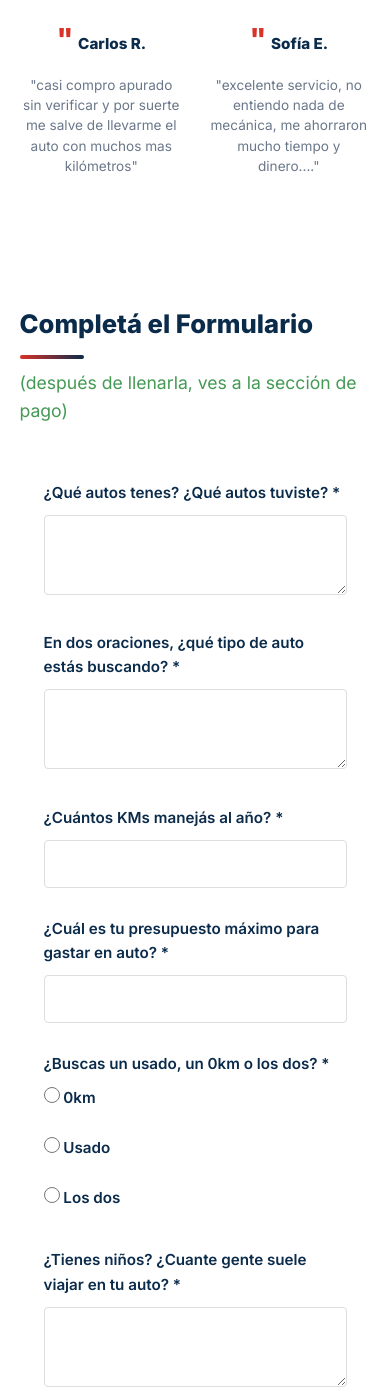
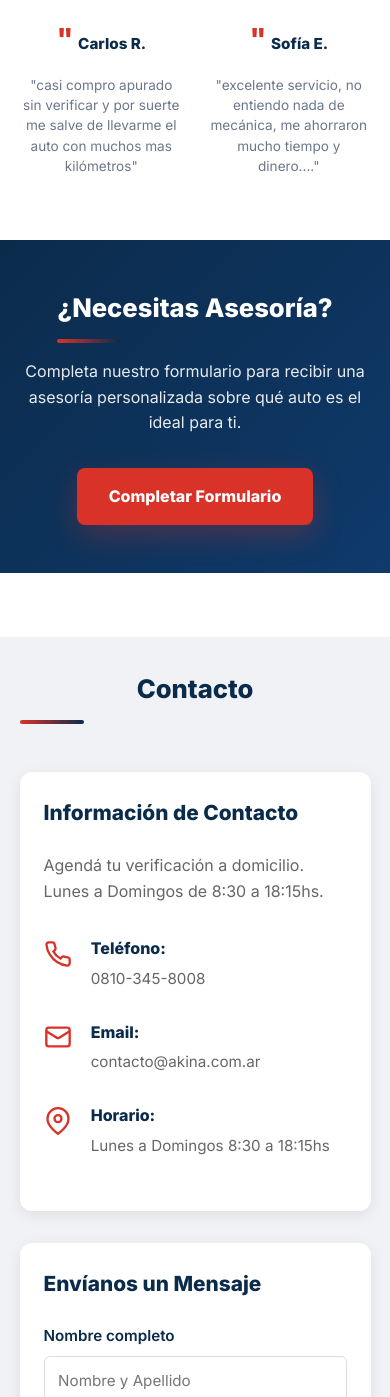
Before and after one commit to david2987/akina, a PHP site: page / in a window 390 px wide. Shown: the part 5103-6500 px from the top of the page. Run offline with PHP 8.4, Linux system fonts and the light colour scheme.

Commit message:
Remove form section and replace with Google Form redirect button with navy gradient background

```diff
--- a/assets/css/styles.css
+++ b/assets/css/styles.css
@@ -180,27 +180,19 @@ body { font-family: 'Inter', system-ui, -apple-system, 'Segoe UI', Roboto, 'Helv
   .contact-info-box, .contact-form-box { padding: 1.5rem; }
 }
 
-/* Asesoría Form */
-.asesoria { background: #f5f5f5; margin: 0 -200vw; padding: 3rem calc(200vw - 45vw); }
-.asesoria h2 { color: var(--navy); }
-.asesoria .lead { color: #666; font-size: 0.95rem; margin-bottom: 2rem; }
-.asesoria-form { max-width: 800px; margin: 2rem auto; background: #fff; padding: 2rem; border-radius: 8px; }
-.form-group { margin-bottom: 1.8rem; }
-.form-group label { display: block; color: var(--navy); font-weight: 600; font-size: 0.95rem; margin-bottom: 0.6rem; }
-.form-group input[type="text"],
-.form-group textarea { width: 100%; padding: 0.85rem; border: 1px solid #ddd; border-radius: 4px; font-family: inherit; font-size: 0.95rem; }
-.form-group textarea { resize: vertical; min-height: 80px; }
-.radio-group, .checkbox-group { display: grid; grid-template-columns: repeat(auto-fit, minmax(120px, 1fr)); gap: 1rem; }
-.radio-label, .checkbox-label { display: flex; align-items: center; gap: 0.5rem; cursor: pointer; font-weight: 400; color: #333; }
-.radio-label input[type="radio"],
-.checkbox-label input[type="checkbox"] { cursor: pointer; width: 16px; height: 16px; }
-.btn-submit { width: 100%; padding: 1rem; background: #2563eb; color: #fff; font-weight: 700; border: none; border-radius: 4px; cursor: pointer; transition: background 0.3s; }
-.btn-submit:hover { background: #1e40af; }
+/* Form Redirect Section */
+.form-redirect { background: linear-gradient(135deg, var(--navy) 0%, #0f3a6b 100%); margin: 0 -200vw; padding: 5rem calc(200vw - 45vw); text-align: center; }
+.form-redirect h2 { color: #fff; margin-bottom: 1rem; }
+.form-redirect .lead { color: rgba(255,255,255,0.9); font-size: 1.1rem; margin-bottom: 2rem; max-width: 700px; margin-left: auto; margin-right: auto; }
+.form-redirect-content { display: flex; flex-direction: column; align-items: center; }
+.btn-form-large { display: inline-block; padding: 1.2rem 2.5rem; font-size: 1.05rem; font-weight: 700; background: var(--accent); color: #fff; text-decoration: none; border-radius: 8px; transition: all 0.3s; box-shadow: 0 10px 30px rgba(217,50,40,0.3); }
+.btn-form-large:hover { transform: translateY(-3px); box-shadow: 0 15px 40px rgba(217,50,40,0.4); background: var(--accent-dark); }
 
 @media (max-width: 880px) {
-  .asesoria { margin: 0; padding: 2rem 0; }
-  .asesoria-form { padding: 1.5rem; }
-  .radio-group, .checkbox-group { grid-template-columns: 1fr; }
+  .form-redirect { margin: 0; padding: 3rem 0; }
+  .form-redirect h2 { font-size: 1.6rem; }
+  .form-redirect .lead { font-size: 1rem; }
+  .btn-form-large { padding: 1rem 2rem; font-size: 1rem; }
 }
 
 /* Footer */
--- a/index.html
+++ b/index.html
@@ -254,97 +254,12 @@
       </div>
 
     </section>
-
-    <section class="container section" id="asesoria">
-      <h2>Completá el Formulario</h2>
-      <p class="lead">(después de llenarla, ves a la sección de pago)</p>
-
-      <form class="asesoria-form">
-        <div class="form-group">
-          <label for="autos">¿Qué autos tenes? ¿Qué autos tuviste? *</label>
-          <textarea id="autos" placeholder="" required></textarea>
-        </div>
-
-        <div class="form-group">
-          <label for="razon">En dos oraciones, ¿qué tipo de auto estás buscando? *</label>
-          <textarea id="razon" placeholder="" required></textarea>
-        </div>
-
-        <div class="form-group">
-          <label for="km">¿Cuántos KMs manejás al año? *</label>
-          <input type="text" id="km" placeholder="" required />
-        </div>
-
-        <div class="form-group">
-          <label for="presupuesto">¿Cuál es tu presupuesto máximo para gastar en auto? *</label>
-          <input type="text" id="presupuesto" placeholder="" required />
-        </div>
-
-        <div class="form-group">
-          <label>¿Buscas un usado, un 0km o los dos? *</label>
-          <div class="radio-group">
-            <label class="radio-label">
-              <input type="radio" name="busqueda" value="0km" />
-              0km
-            </label>
-            <label class="radio-label">
-              <input type="radio" name="busqueda" value="usado" />
-              Usado
-            </label>
-            <label class="radio-label">
-              <input type="radio" name="busqueda" value="los-dos" />
-              Los dos
-            </label>
-          </div>
-        </div>
-
-        <div class="form-group">
-          <label for="ninos">¿Tienes niños? ¿Cuante gente suele viajar en tu auto? *</label>
-          <textarea id="ninos" placeholder="" required></textarea>
-        </div>
-
-        <div class="form-group">
-          <label for="opciones">¿Prefieras opciones comunes (c): Conodlle o menos frecuentes (c): Toyota Avensis? *</label>
-          <div class="checkbox-group">
-            <label class="checkbox-label">
-              <input type="checkbox" name="opciones" value="comunes" />
-              Comunes
-            </label>
-            <label class="checkbox-label">
-              <input type="checkbox" name="opciones" value="no-comunes" />
-              Menos Comunes
-            </label>
-          </div>
-        </div>
-
-        <div class="form-group">
-          <label>Selecciona exactamente 1 característica más importante para vos: *</label>
-          <div class="checkbox-group">
-            <label class="checkbox-label">
-              <input type="checkbox" name="caracteristicas" value="confiabilidad" />
-              Confiabilidad
-            </label>
-            <label class="checkbox-label">
-              <input type="checkbox" name="caracteristicas" value="seguridad" />
-              Seguridad
-            </label>
-            <label class="checkbox-label">
-              <input type="checkbox" name="caracteristicas" value="tecnologia" />
-              Tecnología
-            </label>
-            <label class="checkbox-label">
-              <input type="checkbox" name="caracteristicas" value="motor-potencia" />
-              Motor/Potencia
-            </label>
-            <label class="checkbox-label">
-              <input type="checkbox" name="caracteristicas" value="bajo-kilometraje" />
-              Bajo Kilometraje
-            </label>
-          </div>
-        </div>
-
-        <button type="submit" class="btn-primary btn-submit">Siguiente</button>
-      </form>
+    <section class="section form-redirect" id="asesoria">
+      <div class="container form-redirect-content">
+        <h2>¿Necesitas Asesoría?</h2>
+        <p class="lead">Completa nuestro formulario para recibir una asesoría personalizada sobre qué auto es el ideal para ti.</p>
+        <a href="https://docs.google.com/forms/d/e/1FAIpQLSfuezi8Gw7quGWmz_FteakIkWcvbNjLASYphPislV8PTrP62w/viewform?usp=dialog" target="_blank" rel="noopener noreferrer" class="btn-primary btn-form-large">Completar Formulario</a>
+      </div>
     </section>
 
     <section class="section contact" id="contacto">
```
